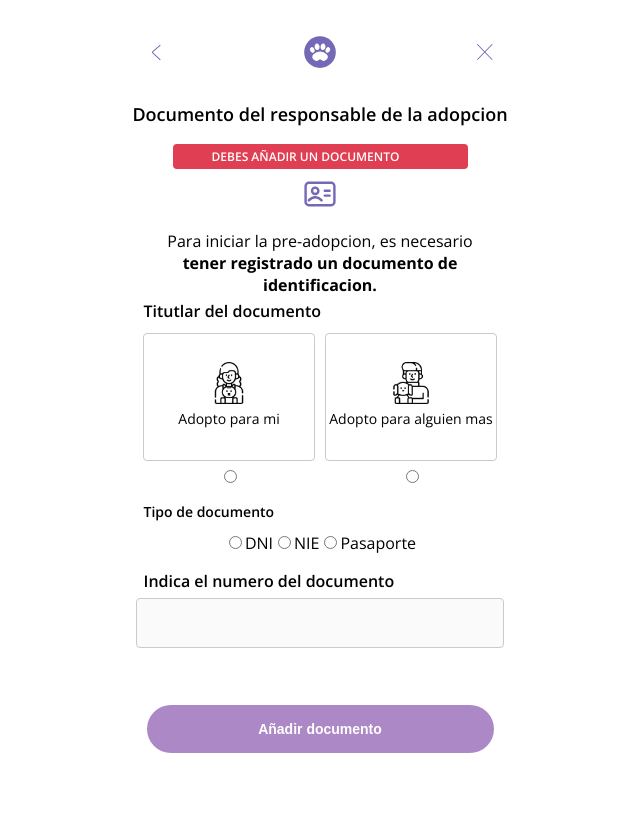
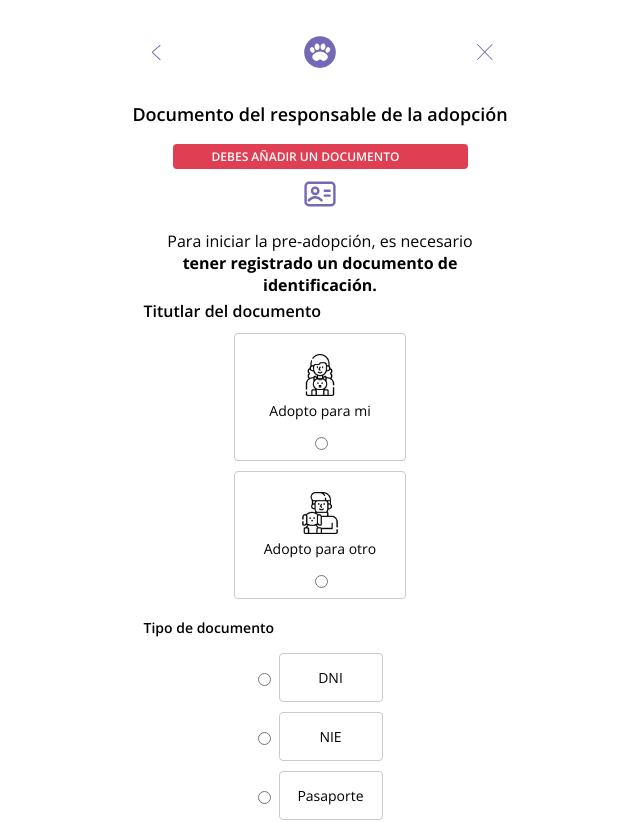
Before and after one commit to LuuHolz/document, a React (Vite) app: page / in a window 1280 px wide. Shown: the top 822 px of the page, without its empty margins (320-960 px from the left). Before the commit the page ends 800 px from the top, so only its background shows below. Built offline with nearby package versions, Linux system fonts and the light colour scheme.

Commit message:
[FEAT] Lógica inputs radio titular y documento

```diff
--- a/src/components/radioAdopto.tsx
+++ b/src/components/radioAdopto.tsx
@@ -1,30 +1,24 @@
-import AdoptoParaMi from "../assets/dueno-de-una-mascota (1).png";
-import AdoptoParaOtro from "../assets/dueno-de-una-mascota.png";
+import { useState } from "react";
 
-const radioAdopto = () => {
+type Props = {
+  handleTipoTitularChange: () => void;
+  imagen: string;
+  text: string;
+};
+
+const radioAdopto = ({ handleTipoTitularChange, imagen, text }: Props) => {
   return (
     <div className="containerRadioDoc">
-      <div className="borderRadioDoc">
-        <label htmlFor="paraMi" className="radioLabel">
-          <img src={AdoptoParaMi} alt="AdoptoParaMi" className="iconAdopto" />
-          <p>Adopto para mi</p>
-        </label>
-        <input type="radio" id="paraMi" name="adoptionType" />
-
-      </div>
-
-      <div className="borderRadioDoc">
-        <label htmlFor="paraOtro" className="radioLabel">
-          <img
-            src={AdoptoParaOtro}
-            alt="AdoptoParaOtro"
-            className="iconAdopto"
-          />
-          <p>Adopto para alguien mas</p>
-        </label>
-        <input type="radio" id="paraOtro" name="adoptionType" />
-
-      </div>
+      <label htmlFor="paraMi" className="radioLabel">
+        <img src={imagen} alt="AdoptoParaMi" className="iconAdopto" />
+        <p>{text}</p>
+        <input
+          type="radio"
+          id="paraMi"
+          name="adoptionType"
+          onChange={handleTipoTitularChange}
+        />
+      </label>
     </div>
   );
 };
--- a/src/components/radioTipoID.tsx
+++ b/src/components/radioTipoID.tsx
@@ -1,30 +1,21 @@
-import { useState } from "react";
-
 type Props = {
-  handleTipoDocumentoChange: (numero: number) => void;
+  handleTipoDocumentoChange: () => void;
+  texto: string;
 };
 
-const radioTipoID = ({handleTipoDocumentoChange}: Props) => {
-
-
-
+const radioTipoID = ({ handleTipoDocumentoChange, texto }: Props) => {
   return (
-    <form action="#" className="principalContainerRadioID">
-      <div className="containerRadioID">
-          <input type="radio" id="test1" name="radio-group" onChange={()=> handleTipoDocumentoChange(1)} />
-          <label htmlFor="test1" className="textTipoPasaporte">DNI</label>
-      </div>
-
-      <div className="containerRadioID">
-          <input type="radio" id="test2" name="radio-group" onChange={(e)=> handleTipoDocumentoChange(2)} />
-          <label htmlFor="test2" className="textTipoPasaporte">NIE</label>
-      </div>
-
-      <div className="containerRadioIDPasaporte">
-          <input type="radio" id="test3" name="radio-group" onChange={(e)=> handleTipoDocumentoChange(5)} />
-          <label htmlFor="test3" className="textTipoPasaporte">Pasaporte</label>
-      </div>
-    </form>
+    <div className="principalContainerRadioID">
+      <input
+        type="radio"
+        id="test1"
+        name="radio-group"
+        onChange={handleTipoDocumentoChange}
+      />
+      <label htmlFor="test1" className="labelButton">
+        <p className="textTipoDoc">{texto}</p>
+      </label>
+    </div>
   );
 };
 
--- a/src/pages/Home.tsx
+++ b/src/pages/Home.tsx
@@ -5,31 +5,37 @@ import Cerrar from "../assets/close.svg";
 import Atras from "../assets/back.svg";
 import RadioAdopto from "../components/radioAdopto";
 import RadioID from "../components/radioTipoID";
-import {validaDocumento} from "../utils/utils";
+import { validaDocumento } from "../utils/utils";
+import { documentos } from "../utils/constants";
+import { Documento, Titular } from "../models/constants.type";
+import { titulares } from "../utils/constants";
 
 const Home = () => {
-  const [seleccionado, setseleccionado] = useState(false);
   const [inputDocumento, setInputDocumento] = useState("");
   const [tipoDocumento, setTipoDocumento] = useState(0);
-  const [btnDisabled, setBtnDisabled] = useState({ error: '', status: false})
+  const [tipoTitular, setTipoTitular] = useState("");
+  const [btnDisabled, setBtnDisabled] = useState({ error: "", status: false });
 
   const handleDocumentoChange = (e: ChangeEvent<HTMLInputElement>) => {
-    setInputDocumento(e.target.value)
-    const resultado = validaDocumento(tipoDocumento, inputDocumento)
+    setInputDocumento(e.target.value);
+    const resultado = validaDocumento(tipoDocumento, inputDocumento);
 
-    if(resultado.resultado) setBtnDisabled({ error: '', status: true})
-    else if(!resultado.resultado) setBtnDisabled({ error: resultado.error , status: false})
+    if (resultado.resultado) setBtnDisabled({ error: "", status: true });
+    else if (!resultado.resultado)
+      setBtnDisabled({ error: resultado.error, status: false });
 
-    console.log(resultado)
-
-
+    console.log(resultado);
   };
 
+  const handleTipoDocumentoChange = (numero: number) => {
+    setTipoDocumento(numero);
+    console.log(setInputDocumento);
+  };
 
-  const handleTipoDocumentoChange = (numero: number) => {
-    setTipoDocumento(numero)
-  }
-
+  const handleTipoTitularChange = (valor: string) => {
+    setTipoTitular(valor);
+    console.log(setTipoTitular);
+  };
 
   return (
     <div className="homeContainer">
@@ -40,7 +46,7 @@ const Home = () => {
       </div>
 
       <div className="textsDocument">
-        <p className="textID">Documento del responsable de la adopcion</p>
+        <p className="textID">Documento del responsable de la adopción</p>
 
         <div className="alertDocument">
           <p className="textAlertDocument">DEBES AÑADIR UN DOCUMENTO</p>
@@ -49,8 +55,8 @@ const Home = () => {
         <img src={Document} alt="document" className="iconDocument" />
 
         <p className="informationText">
-          Para iniciar la pre-adopcion, es necesario{" "}
-          <strong>tener registrado un documento de identificacion.</strong>
+          Para iniciar la pre-adopción, es necesario{" "}
+          <strong>tener registrado un documento de identificación.</strong>
         </p>
       </div>
 
@@ -58,16 +64,37 @@ const Home = () => {
         <p className="textDocTitular">Titutlar del documento</p>
       </div>
 
-      <RadioAdopto />
+      {titulares.map((titular: Titular) => {
+        return (
+          <RadioAdopto
+            imagen={titular.imagen}
+            text={titular.text}
+            key={titular.key}
+            handleTipoTitularChange={() =>
+              handleTipoTitularChange(titular.valor)
+            }
+          />
+        );
+      })}
 
       <div className="containerTextTipoDoc">
         <p className="textTipoDoc">Tipo de documento</p>
       </div>
 
-      <RadioID handleTipoDocumentoChange={handleTipoDocumentoChange}/>
+      {documentos.map((documento: Documento) => {
+        return (
+          <RadioID
+            handleTipoDocumentoChange={() =>
+              handleTipoDocumentoChange(documento.valor)
+            }
+            texto={documento.text}
+            key={documento.key}
+          />
+        );
+      })}
 
       <div className="containerTextNumDoc">
-        <p className="textNumDoc">Indica el numero del documento</p>
+        <p className="textNumDoc">Indica el número del documento</p>
       </div>
 
       <input
@@ -77,15 +104,9 @@ const Home = () => {
         value={inputDocumento}
         disabled={tipoDocumento === 0}
       />
-      {
-        !btnDisabled.status && <p>{btnDisabled.error}</p>
-      }
+      {!btnDisabled.status && <p>{btnDisabled.error}</p>}
 
-      <button
-        className="buttonAddDoc"
-        onClick={() => buttonAdd()}
-        disabled={seleccionado || !btnDisabled.status}
-      >
+      <button className="buttonAddDoc" disabled={!btnDisabled.status}>
         Añadir documento
       </button>
     </div>
--- /dev/null
+++ b/src/utils/constants.ts
@@ -0,0 +1,36 @@
+import { Documento, Titular } from "../models/constants.type";
+import AdoptoParaMi from "../assets/dueno-de-una-mascota (1).png";
+import AdoptoParaOtro from "../assets/dueno-de-una-mascota.png";
+
+export const documentos: Documento[] = [
+  {
+    text: "DNI",
+    key: "DNI",
+    valor: 1,
+  },
+  {
+    text: "NIE",
+    key: "NIE",
+    valor: 2,
+  },
+  {
+    text: "Pasaporte",
+    key: "Pasaporte",
+    valor: 5,
+  },
+];
+
+export const titulares: Titular[]= [
+    {
+        imagen: AdoptoParaMi,
+        text: "Adopto para mi",
+        key: "Adopto para mi",
+        valor: "Duenio principal"
+    },
+    {
+        imagen: AdoptoParaOtro,
+        text: "Adopto para otro",
+        key: "Adopto para otro",
+        valor: "Duenio secundario"
+    }
+];
```
Also changed, not shown: src/models/constants.type.ts (added, +12 -0 lines).
